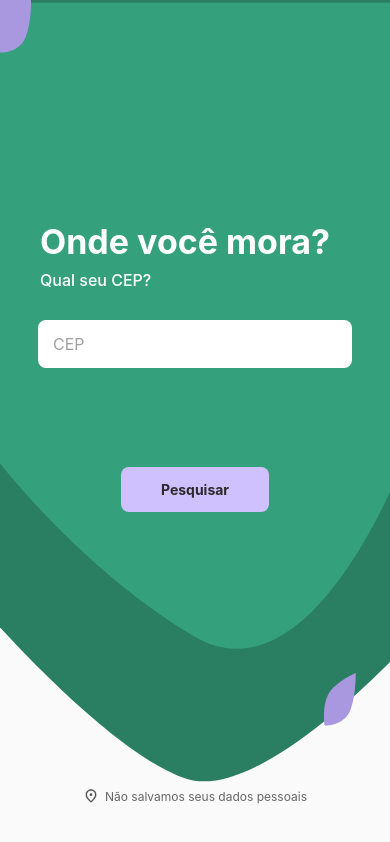
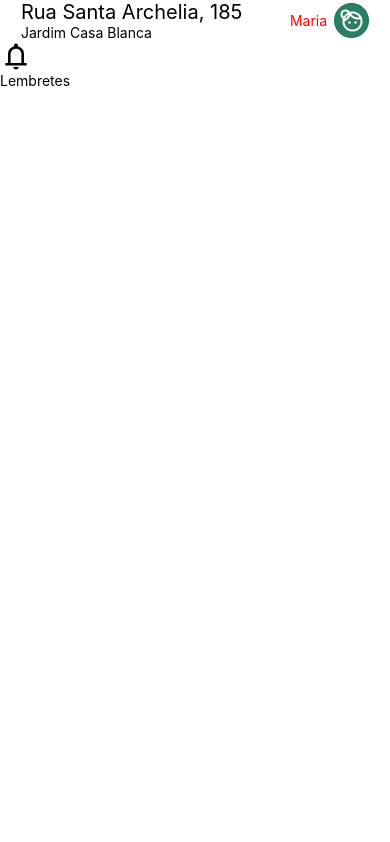
Before and after one commit to Senai-MarIA/MarIA.Mobile, a React Native app: screen / in a window 390 px wide. Built offline with nearby package versions, Linux system fonts and the light colour scheme.

Commit message:
refactor: section Reminder style

```diff
--- a/App.js
+++ b/App.js
@@ -3,14 +3,15 @@ import { StyleSheet, View } from 'react-native';
 import Home from './src/pages/Home';
 import CepFolder from './src/pages/CepFolder';
 import NavigationMap from './src/pages/NavigationMap';
+import Reminders from './src/pages/Reminders';
 export default function App() {
   return (
     <View style={styles.container}>
       <StatusBar hidden={true} />
-       { <CepFolder /> }
+       {/* { <CepFolder /> } */}
       {/* { <Home /> } */}
       {/* { <NavigationMap />} */}
-      {/* { <Reminders /> } */}
+      {  <Reminders /> }
     </View>
   );
 }
--- a/src/pages/Reminders/index.jsx
+++ b/src/pages/Reminders/index.jsx
@@ -1,9 +1,27 @@
 import './style.js';
-import { Container } from './style.js';
-export default function Reminders(){
-    return(
-       <Container>
+import { Container, ContainerInfo, ContentTitles, SectionUser, SubTitle, Title, UserName,Reminder, RemindersTitle } from './style.js';
+import {Image} from 'react-native';
 
-       </Container>
+export default function Reminders() {
+    return (
+        <Container>
+            <ContainerInfo>
+                <ContentTitles>
+                <Title>Rua Santa Archelia, 185 </Title>
+                <SubTitle>Jardim Casa Blanca</SubTitle>
+            </ContentTitles>
+
+            <SectionUser>
+                <UserName>Maria</UserName>
+                 <Image source={require('../../assets/iconMaria.png')}/>
+            </SectionUser>
+            </ContainerInfo>
+
+            <Reminder>
+                <Image source={require('../../assets/Bell.png')}/>
+                <RemindersTitle>Lembretes</RemindersTitle>
+            </Reminder>
+
+        </Container>
     )
 }
--- a/src/pages/Reminders/style.js
+++ b/src/pages/Reminders/style.js
@@ -1,5 +1,42 @@
-import styled from 'styled-components-native';
+import styled from 'styled-components/native';
 
 export const Container = styled.View`
 flex: 1;
+background-color: #FFFF;
 `;
+
+export const ContainerInfo = styled.View`
+flex-direction: row;
+justify-content: space-around;
+`
+
+export const ContentTitles = styled.View`
+`;
+
+export const Title = styled.Text`
+font-size: 20px;
+`;
+
+export const SubTitle = styled.Text`
+font-size: 14px;
+`;
+
+export  const SectionUser = styled.View`
+flex-direction: row;
+align-self: center;
+gap: 7px;
+`;
+
+export const UserName = styled.Text`
+font-size: 14px;
+align-self: center;
+color: red;
+`;
+
+export const Reminder = styled.View`
+
+`;
+
+export const RemindersTitle = styled.Text`
+
+`;
```
Also changed, not shown: src/assets/Bell.png (added), src/assets/iconMaria.png (added).
